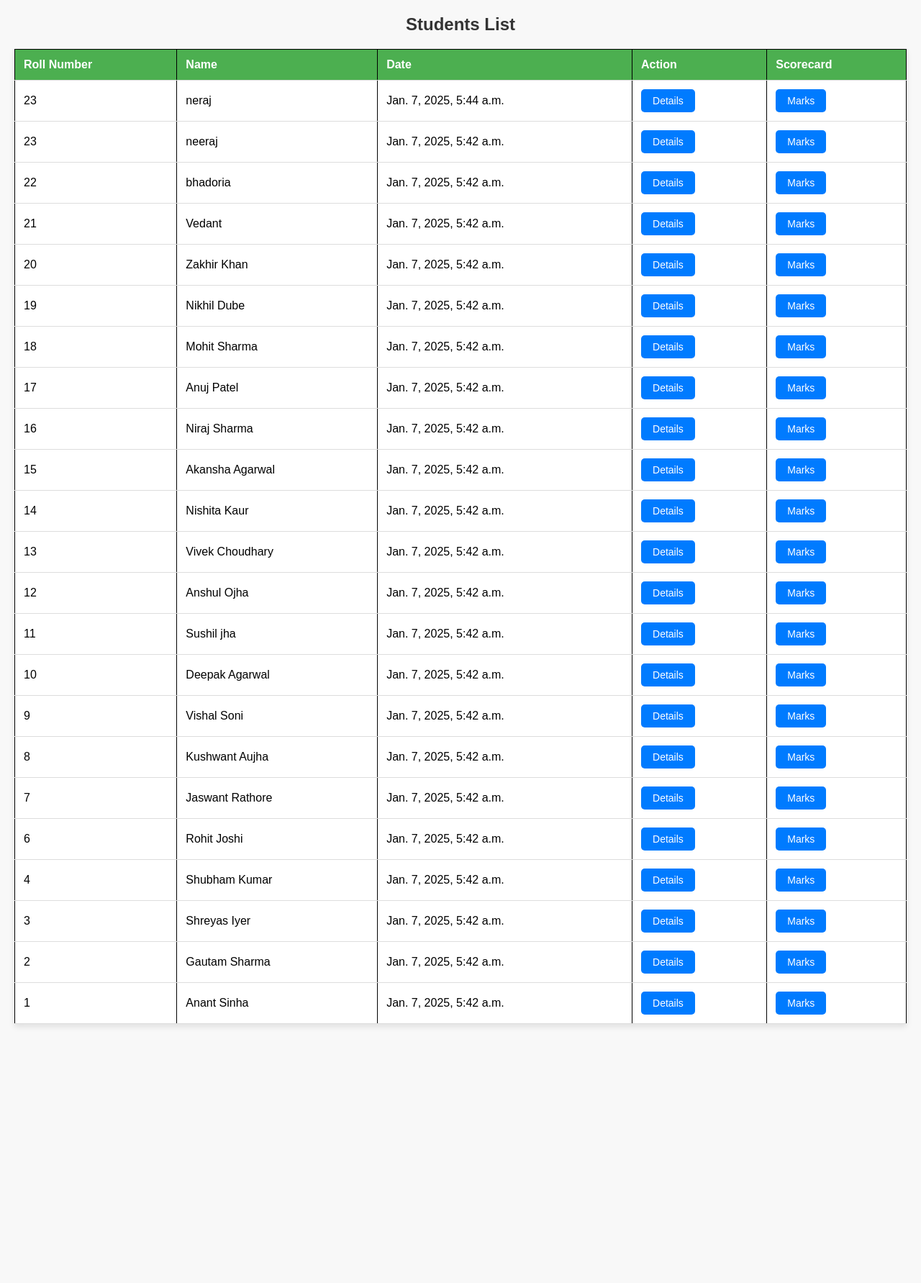
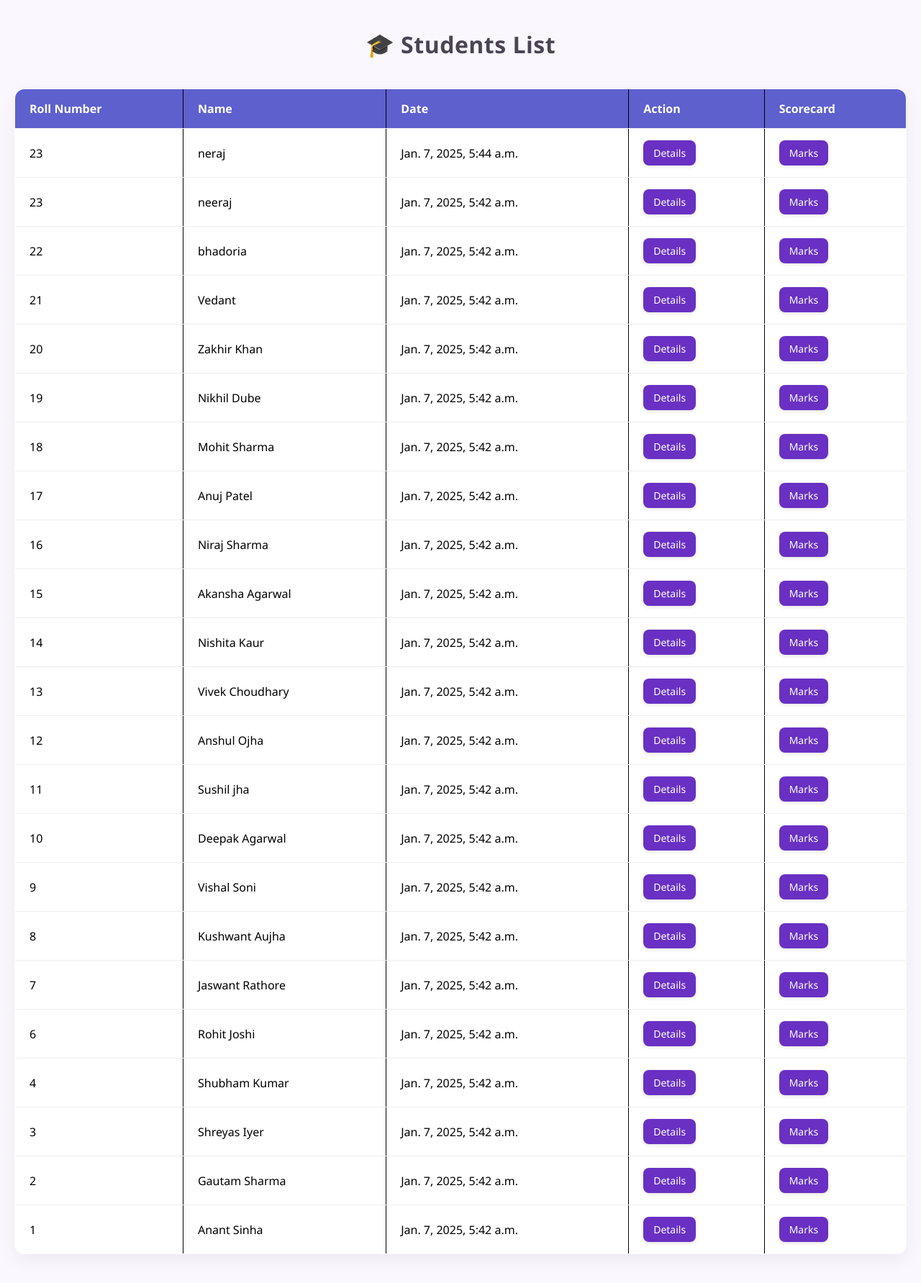
Before and after one commit to McaCoders2025/DocumentStoreWebsite, a Django app: page /studentlist/ in a window 1280 px wide. Shown: the whole page at 72% size. Before the commit the page ends 1427 px from the top, so only its background shows below. Run offline with Django 5.2, Linux system fonts and the light colour scheme; data comes from the database, SQL or seed files in the repository.

Commit message:
Update databaselist.html

```diff
--- a/home/templates/databaselist.html
+++ b/home/templates/databaselist.html
@@ -1,68 +1,120 @@
 {% extends "base.html" %}
 
 {% block start %}
-<h2>Students List</h2>
+<h2 class="page-title">🎓 Students List</h2>
 
 <style>
     body {
-        font-family: Arial, sans-serif;
-        background-color: #f8f8f8;
+        font-family: 'Segoe UI', Tahoma, Geneva, Verdana, sans-serif;
+        background: #faf7ff;
         margin: 0;
-        padding: 20px;
+        padding: 40px 20px;
     }
 
-    h2 {
+    .page-title {
         text-align: center;
-        color: #333;
-        margin-bottom: 20px;
+        color: #4b4453;
+        margin-bottom: 40px;
+        font-size: 32px;
+        font-weight: 700;
+        letter-spacing: 0.5px;
     }
 
     table {
         width: 100%;
         border-collapse: collapse;
-        margin-top: 20px;
-        background-color: white;
-        box-shadow: 0 4px 8px rgba(0, 0, 0, 0.1);
+        background-color: #ffffff;
+        box-shadow: 0 8px 25px rgba(0, 0, 0, 0.06);
+        border-radius: 14px;
+        overflow: hidden;
+        animation: fadeIn 0.6s ease-in-out;
     }
 
-    th,
-    td {
-        padding: 12px;
-        text-align: left;
-        border-bottom: 1px solid #ddd;
-        font-size: 16px;
-    }
-
-    th {
-        background-color: #4CAF50;
+    thead {
+        background-color: #5e60ce;
         color: white;
     }
 
+    th, td {
+        padding: 16px 20px;
+        text-align: left;
+        font-size: 16px;
+        border-bottom: 1px solid #eee;
+    }
+
     tr:hover {
-        background-color: #f1f1f1;
+        background-color: #f3e8ff;
     }
 
     .btn {
         display: inline-block;
-        padding: 8px 16px;
-        background-color: #007BFF;
+        padding: 8px 14px;
+        background-color: #6930c3;
         color: white;
+        border-radius: 8px;
+        font-size: 14px;
+        font-weight: 500;
         text-decoration: none;
-        border-radius: 5px;
-        font-size: 14px;
-        text-align: center;
-        transition: background-color 0.3s ease;
+        transition: all 0.3s ease;
+        box-shadow: 0 2px 5px rgba(0, 0, 0, 0.1);
     }
 
     .btn:hover {
-        background-color: #0056b3;
+        background-color: #512da8;
+        transform: scale(1.05);
     }
 
     .empty-message {
         text-align: center;
         padding: 20px;
-        color: #999;
+        color: #7f8c8d;
         font-size: 16px;
+        font-style: italic;
+    }
+
+    @keyframes fadeIn {
+        from {
+            opacity: 0;
+            transform: translateY(30px);
+        }
+        to {
+            opacity: 1;
+            transform: translateY(0);
+        }
+    }
+
+    @media screen and (max-width: 768px) {
+        table, thead, tbody, th, td, tr {
+            display: block;
+        }
+
+        thead {
+            display: none;
+        }
+
+        tr {
+            margin-bottom: 15px;
+            background: white;
+            border-radius: 10px;
+            box-shadow: 0 6px 10px rgba(0, 0, 0, 0.05);
+            padding: 12px;
+        }
+
+        td {
+            padding: 10px 10px;
+            font-size: 15px;
+            border-bottom: none;
+            position: relative;
+        }
+
+        td::before {
+            content: attr(data-label);
+            position: absolute;
+            top: 10px;
+            left: 10px;
+            font-weight: bold;
+            color: #4b4453;
+        }
     }
 </style>
 
@@ -79,13 +131,13 @@
     <tbody>
         {% for entry in students %}
         <tr>
-            <td>{{ entry.rollnumber }}</td>
-            <td>{{ entry.name }}</td>
-            <td>{{ entry.date }}</td>
-            <td>
+            <td data-label="Roll Number">{{ entry.rollnumber }}</td>
+            <td data-label="Name">{{ entry.name }}</td>
+            <td data-label="Date">{{ entry.date }}</td>
+            <td data-label="Action">
                 <a href="{% url 'student_info' entry.id %}" class="btn">Details</a>
             </td>
-            <td>
+            <td data-label="Scorecard">
                 <a href="{% url 'student_score' entry.id %}" class="btn">Marks</a>
             </td>
         </tr>
```
